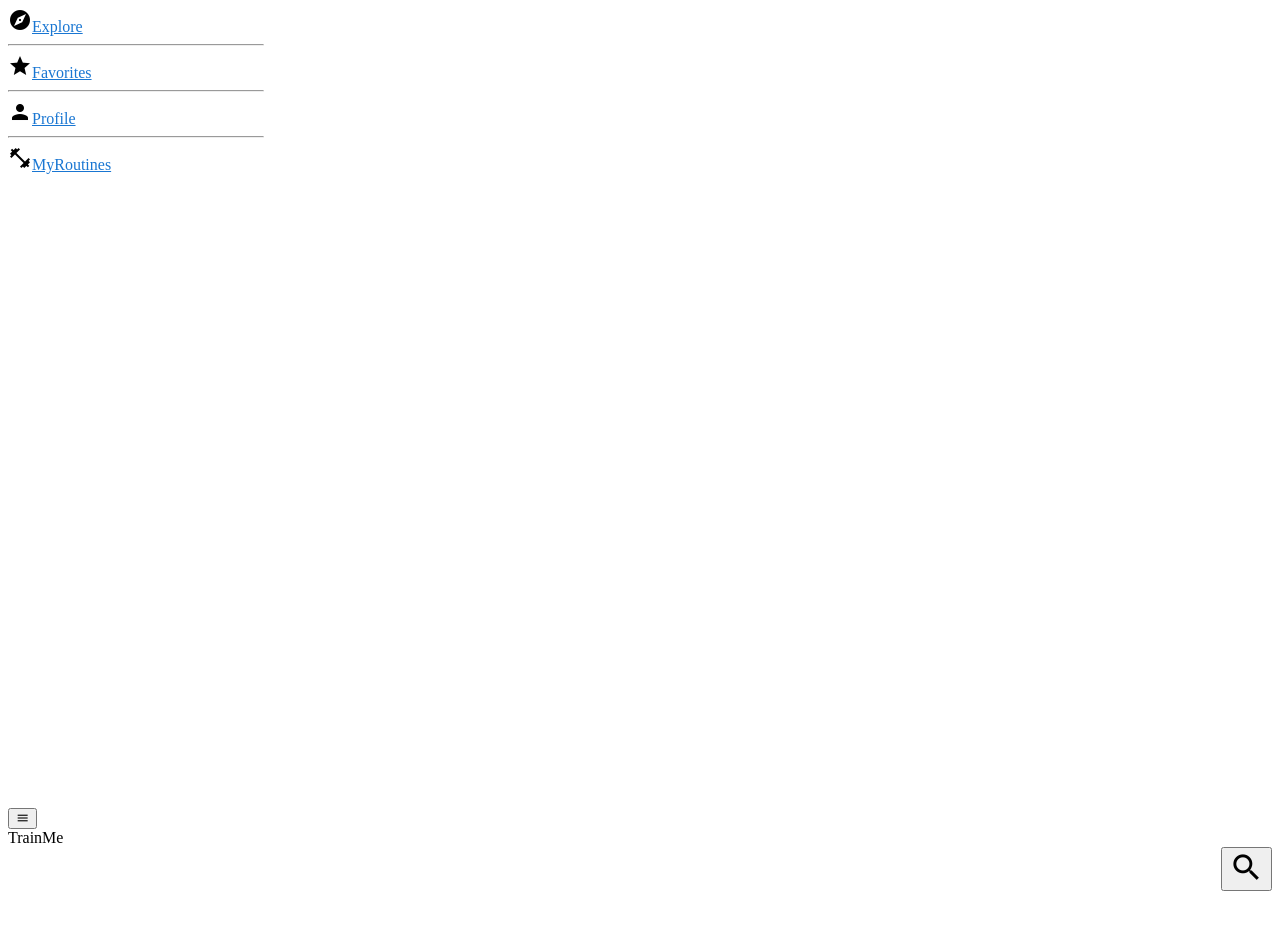
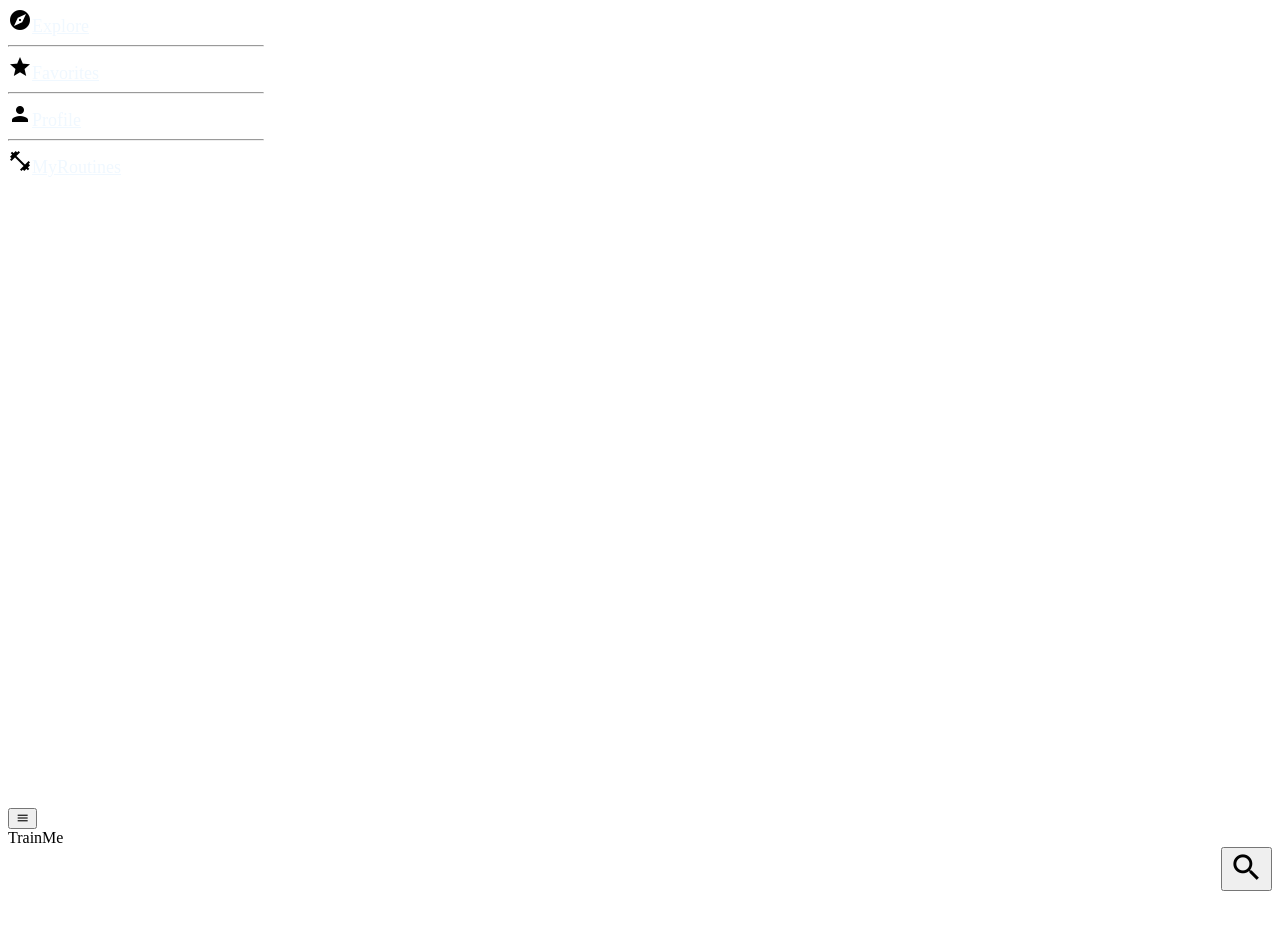
Before and after one commit to gbudoberra/tp2hci, a Vue app: page / in a window 1280 px wide. Shown: the top 930 px of the page. Built offline with nearby package versions, Linux system fonts and the light colour scheme; a small style sheet from the web is missing.

Commit message:
Cambio menor

```diff
--- a/src/App.vue
+++ b/src/App.vue
@@ -10,13 +10,13 @@
       <v-list
           dense
           nav
-          two-line>
+          two-line >
         <v-list-item>
           <v-list-item-content>
 
             <v-list-item-title>
               <v-icon>explore</v-icon>
-              <router-link to="/explore">Explore</router-link>
+              <router-link to="/explore" id="sideBarIcon">Explore</router-link>
             </v-list-item-title>
           </v-list-item-content>
         </v-list-item>
@@ -27,7 +27,7 @@
           <v-list-item-content>
             <v-list-item-title>
               <v-icon>star</v-icon>
-              <router-link to="/favorites">Favorites</router-link>
+              <router-link to="/favorites" id="sideBarIcon">Favorites</router-link>
             </v-list-item-title>
           </v-list-item-content>
         </v-list-item>
@@ -38,7 +38,7 @@
           <v-list-item-content>
             <v-list-item-title>
               <v-icon>person</v-icon>
-              <router-link to="/profile">Profile</router-link>
+              <router-link to="/profile" id="sideBarIcon">Profile</router-link>
             </v-list-item-title>
           </v-list-item-content>
         </v-list-item>
@@ -49,7 +49,7 @@
           <v-list-item-content>
             <v-list-item-title>
               <v-icon>fitness_center</v-icon>
-              <router-link to="/MyRoutines">MyRoutines</router-link>
+              <router-link to="/MyRoutines" id="sideBarIcon">MyRoutines</router-link>
             </v-list-item-title>
           </v-list-item-content>
         </v-list-item>
@@ -69,7 +69,7 @@
             <v-toolbar-title>TrainMe</v-toolbar-title>
           </v-col>
 
-          <v-col align="end" align-self="center">
+          <v-col align="right" align-self="center">
             <v-btn
                 fab
                 text
@@ -111,7 +111,10 @@ export default {
   margin-top: 60px;
 }
 
-
-
+#sideBarIcon {
+  font-size: large;
+  color: aliceblue;
+  alignment: center;
+}
 
 </style>
```
